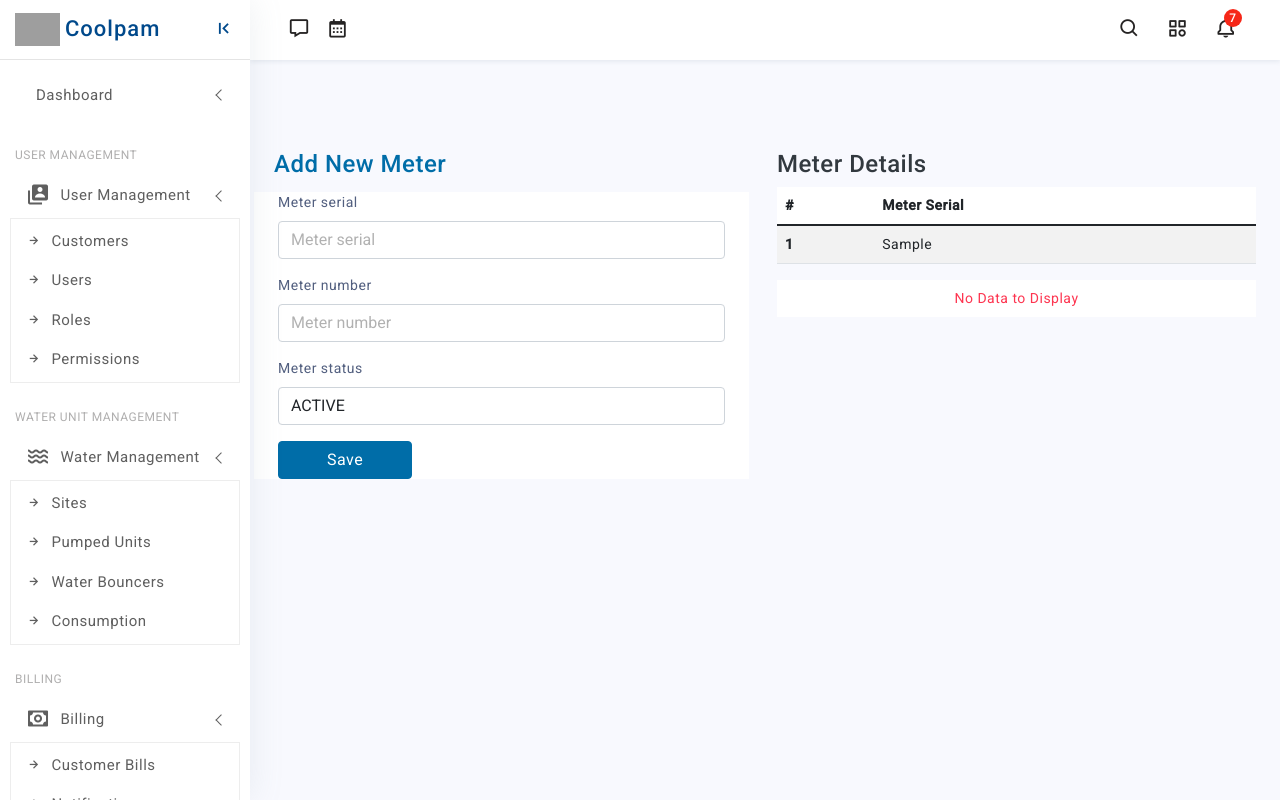
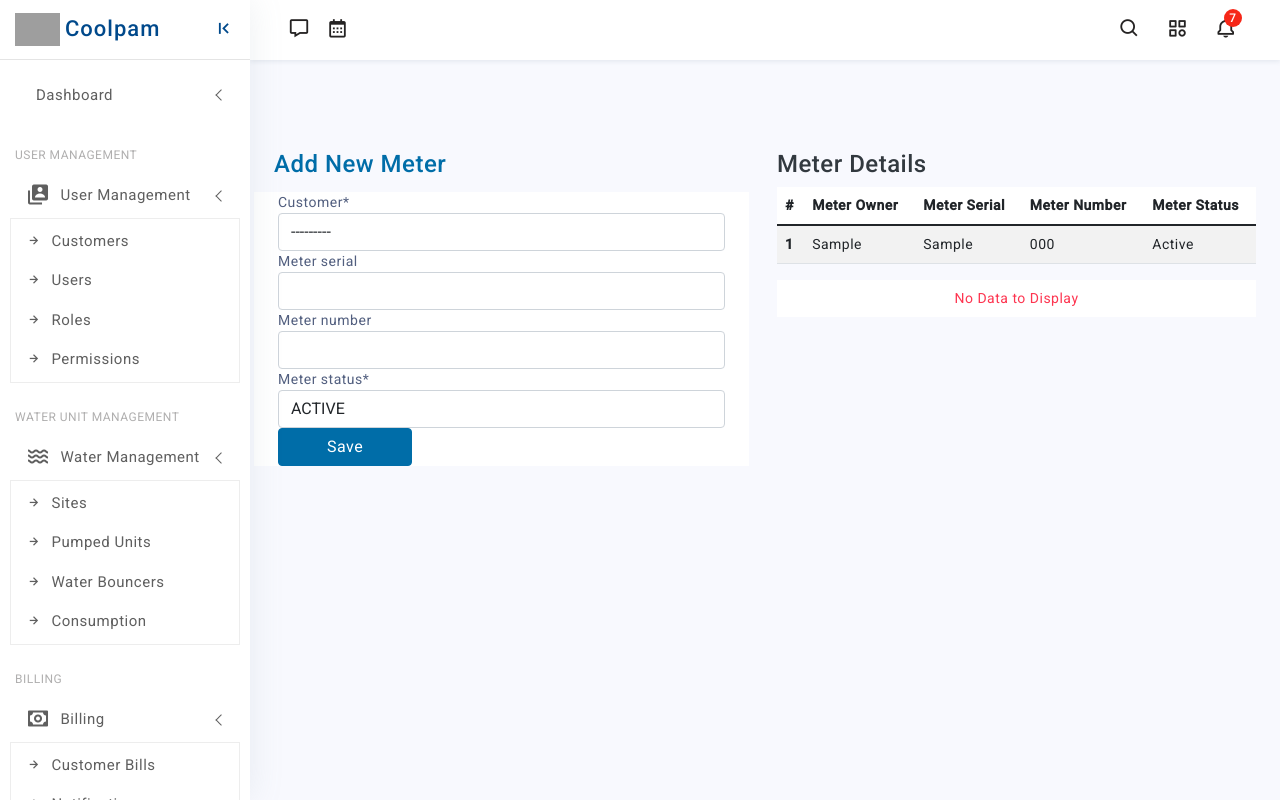
Before and after one commit to Thom03/majiweb, a Django app: page /meterview/ in a window 1280 px wide. Run offline with Django 4.2, Linux system fonts and the light colour scheme; tables that the repository leaves empty hold one stand-in row (values such as "Sample post"); some libraries are stand-ins or nearby versions; grey boxes are pictures that could not be loaded.

Commit message:
Refactoring Metering.

```diff
--- a/majiweb/settings.py
+++ b/majiweb/settings.py
@@ -41,7 +41,7 @@
     "customers.apps.CustomersConfig",
     "metering.apps.MeteringConfig",
     "django_extensions",
-    "bootstrap4",
+    'bootstrap4',
     'crispy_forms',
 
 ]
@@ -76,7 +76,7 @@
 
 WSGI_APPLICATION = "majiweb.wsgi.application"
 
-
+CRISPY_TEMPLATE_PACK = 'bootstrap4'
 # Database
 # https://docs.djangoproject.com/en/4.0/ref/settings/#databases
 
--- a/metering/forms.py
+++ b/metering/forms.py
@@ -6,4 +6,4 @@
 class MeterForm(forms.ModelForm):
     class Meta:
         model = Meter
-        fields = ('meter_serial', 'meter_number', 'meter_status',)
+        fields = ('customer','meter_serial', 'meter_number', 'meter_status',)
--- a/templates/customers/sitemanage.html
+++ b/templates/customers/sitemanage.html
@@ -30,6 +30,7 @@
 
                                     {% bootstrap_form site_form %}
 
+                                <br>
                                 <br>
 
                                     {% buttons %}
--- a/templates/metering/meteraddshow.html
+++ b/templates/metering/meteraddshow.html
@@ -1,6 +1,7 @@
 {% extends 'dashboard/base.html' %}
 {% load static %}
-{% load bootstrap4 %}
+{#{% load bootstrap4 %}#}
+{% load crispy_forms_tags %}
 {% block content %}
 
     {% include 'dashboard/sidebar.html' %}
@@ -22,17 +23,20 @@
                                 <h4 class="mb-0 text-primary">Add New Meter</h4>
                             </div>
                             <br>
+                            <div class="form-body">
                                 <form method="post" class="row g-3">
                                     {% csrf_token %}
 
 
                                     <div class="row bg-white">
 
-                                    {% bootstrap_form meter_form %}
+                                        {#                                    {% bootstrap_form meter_form %}#}
+                                        {{ meter_form|crispy }}
+
 
                                         <br>
 
-                                    {% buttons %}
+                                        {#                                    {% buttons %}#}
 
                                         <div class="col-12">
 
@@ -40,13 +44,13 @@
                                             <button type="submit" class="btn btn-primary px-5">Save</button>
 
                                         </div>
-                                        {% endbuttons %}
+                                        {#                                        {% endbuttons %}#}
 
                                     </div>
 
 
-
                                 </form>
+                            </div>
                         </div>
                         <div class="col-md-6">
                             <h4>Meter Details</h4>
@@ -55,7 +59,13 @@
                                 <tr>
                                     <th scope="col">#</th>
 
+                                    <th scope="col">Meter Owner</th>
+
                                     <th scope="col">Meter Serial</th>
+
+                                    <th scope="col">Meter Number</th>
+
+                                    <th scope="col">Meter Status</th>
 
                                 </tr>
                                 </thead>
@@ -64,7 +74,13 @@
                                     <tr>
                                         <th scope="row">{{ forloop.counter }}</th>
 
+                                        <td>{{ meter.customer }}</td>
+
                                         <td>{{ meter.meter_serial }}</td>
+
+                                      <td>{{ meter.meter_number }}</td>
+
+                                    <td>{{ meter.meter_status }}</td>
 
 
                                     </tr>
```
Lines whose indentation alone changed are shown as unchanged.
